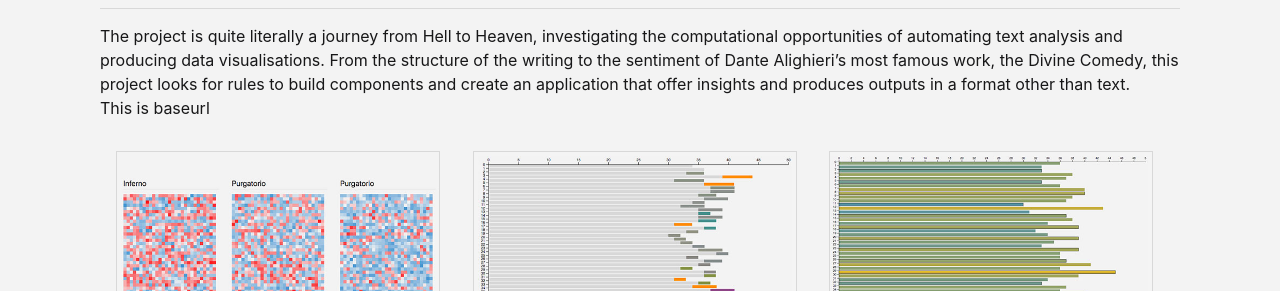
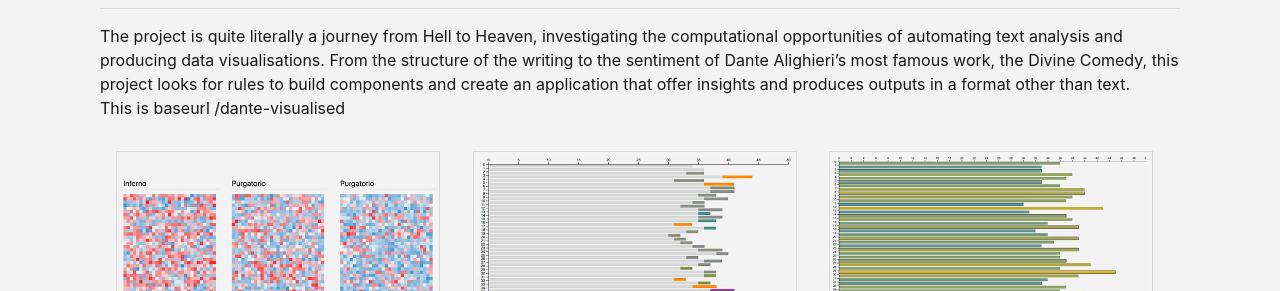
Before and after one commit to ginestra/dante-visualised, a Jekyll site: the page built from index.md, in a window 1280 px wide. Shown: the part 205-496 px from the top of the page. Built offline with Jekyll 4.4.1, drawn with Linux system fonts in a browser that asks for light colours; nearby versions of some CDN libraries; library files that are not in the unit come from our copies; our own code applies the rules of GitHub Pages for plain Markdown files.

Commit message:
Fixing linkk to baseurl

```diff
--- a/_layouts/default.html
+++ b/_layouts/default.html
@@ -11,28 +11,28 @@
     {%- include footer.html -%}
 
     <!-- jQuery -->
-    <script src="{{ baseurl }}/assets/vendor/jquery/dist/jquery.min.js"></script>
+    <script src="{{ site.baseurl }}/assets/vendor/jquery/dist/jquery.min.js"></script>
     <!-- D3JS Library -->
-    <script src="{{ baseurl }}/assets/vendor/d3/d3.min.js"></script>
+    <script src="{{ site.baseurl }}/assets/vendor/d3/d3.min.js"></script>
     <!-- Custom JS for the whole app -->
-    <script src="{{ baseurl }}/assets/js/app.js"></script>
+    <script src="{{ site.baseurl }}/assets/js/app.js"></script>
 
-    {% if page.url == "{{ baseurl }}/rhymes/inferno/" %}
-      <script src="{{ baseurl }}/assets/js/app_rhymes_inferno.js"></script>
-    {% elsif page.url == "{{ baseurl }}/rhymes/purgatorio/" %}
-      <script src="{{ baseurl }}/assets/js/app_rhymes_purgatorio.js"></script>
-    {% elsif page.url == "{{ baseurl }}/rhymes/paradiso/" %}
-      <script src="{{ baseurl }}/assets/js/app_rhymes_paradiso.js"></script>
-    {% elsif page.url == "{{ baseurl }}/sentiment-pattern/" %}
-      <script src="{{ baseurl }}/assets/js/app_pattern.js"></script>
-    {% elsif page.url == "{{ baseurl }}/repetitions-pattern/" %}
-      <script src="{{ baseurl }}/assets/js/app_repetition.js"></script>
-    {% elsif page.url == "{{ baseurl }}/lines/inferno/" %}
-      <script src="{{ baseurl }}/assets/js/app_lines_inferno.js"></script>
-    {% elsif page.url == "{{ baseurl }}/lines/purgatorio/" %}
-      <script src="{{ baseurl }}/assets/js/app_lines_purgatorio.js"></script>
-    {% elsif page.url == "{{ baseurl }}/lines/paradiso/" %}
-      <script src="{{ baseurl }}/assets/js/app_lines_paradiso.js"></script>
+    {% if page.url == "{{ site.baseurl }}/rhymes/inferno/" %}
+      <script src="{{ site.baseurl }}/assets/js/app_rhymes_inferno.js"></script>
+    {% elsif page.url == "{{ site.baseurl }}/rhymes/purgatorio/" %}
+      <script src="{{ site.baseurl }}/assets/js/app_rhymes_purgatorio.js"></script>
+    {% elsif page.url == "{{ site.baseurl }}/rhymes/paradiso/" %}
+      <script src="{{ site.baseurl }}/assets/js/app_rhymes_paradiso.js"></script>
+    {% elsif page.url == "{{ site.baseurl }}/sentiment-pattern/" %}
+      <script src="{{ site.baseurl }}/assets/js/app_pattern.js"></script>
+    {% elsif page.url == "{{ site.baseurl }}/repetitions-pattern/" %}
+      <script src="{{ site.baseurl }}/assets/js/app_repetition.js"></script>
+    {% elsif page.url == "{{ site.baseurl }}/lines/inferno/" %}
+      <script src="{{ site.baseurl }}/assets/js/app_lines_inferno.js"></script>
+    {% elsif page.url == "{{ site.baseurl }}/lines/purgatorio/" %}
+      <script src="{{ site.baseurl }}/assets/js/app_lines_purgatorio.js"></script>
+    {% elsif page.url == "{{ site.baseurl }}/lines/paradiso/" %}
+      <script src="{{ site.baseurl }}/assets/js/app_lines_paradiso.js"></script>
     {% endif %}
   </body>
 </html>
--- a/index.md
+++ b/index.md
@@ -13,22 +13,22 @@
   From the structure of the writing to the sentiment of Dante Alighieri’s most famous work, the Divine Comedy, this project looks for rules to build components and create an application that offer insights and produces outputs in a format other than text.
 </div>
 
-<p> This is baseurl {{ baseurl }}</p>
+<p>This is baseurl {{ site.baseurl }}</p>
 
 <div class="screenshots clearfix">
   <div class="block">
-    <a href="{{ baseurl }}/sentiment-pattern/">
-      <img src="{{ baseurl }}/assets/images/screenshots/viz_screenshot_01.jpg">
+    <a href="{{ site.baseurl }}/sentiment-pattern/">
+      <img src="{{ site.baseurl }}/assets/images/screenshots/viz_screenshot_01.jpg">
     </a>
   </div>
   <div class="block">
     <a href="/rhymes/">
-      <img src="{{ baseurl }}/assets/images/screenshots/viz_screenshot_02.jpg">
+      <img src="{{ site.baseurl }}/assets/images/screenshots/viz_screenshot_02.jpg">
     </a>
   </div>
   <div class="block">
     <a href="/lines/">
-      <img src="{{ baseurl }}/assets/images/screenshots/viz_screenshot_03.jpg">
+      <img src="{{ site.baseurl }}/assets/images/screenshots/viz_screenshot_03.jpg">
     </a>
   </div>
 </div>
```
Also changed, not shown: 7 other files.
